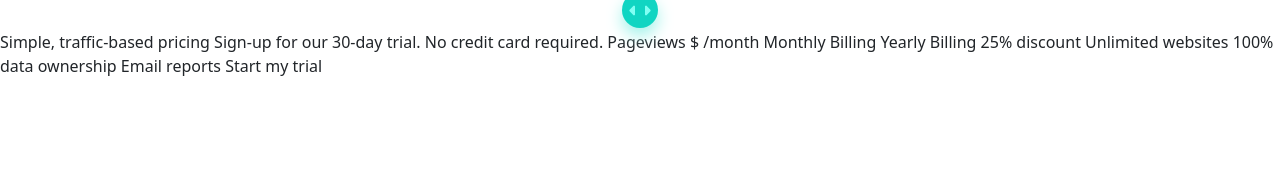
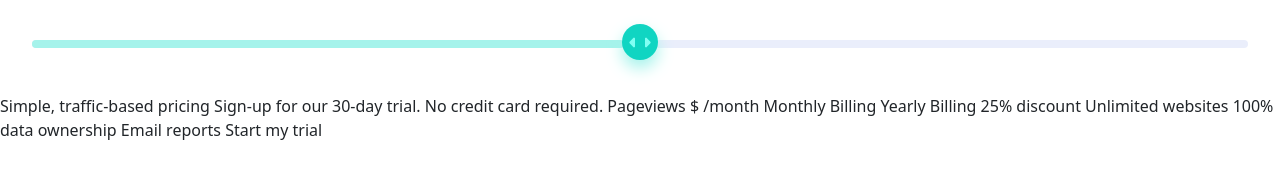
Before and after one commit to JustANipple/interactive-pricing-component, a plain HTML site: page index.html in a window 1280 px wide. Drawn offline with nearby package versions, Linux system fonts and the light colour scheme.

Commit message:
modified:   index.html 	modified:   scripts/script.js 	modified:   styles/css/main.css 	modified:   styles/css/main.css.map 	modified:   styles/scss/abstracts/_mixins.scss 	modified:   styles/scss/abstracts/_variables.scss 	modified:   styles/scss/components/_rangeBar.scss

```diff
--- a/index.html
+++ b/index.html
@@ -19,7 +19,15 @@
 </head>
 <body>
 
-  <input type="range" class="form-range">
+  <main>
+    <div>
+      <label for="slideRange"></label>
+      <input type="range" class="form-range" min="0" max="100000" id="slideRange">
+    </div>
+
+  </main>
+
+
 
   Simple, traffic-based pricing
   Sign-up for our 30-day trial. No credit card required.
--- a/scripts/script.js
+++ b/scripts/script.js
@@ -0,0 +1,10 @@
+const range = document.querySelector(`input[type="range"]`);
+const label = document.querySelector("label");
+range.addEventListener("input", (e) => {
+    const target = e.target;
+    const min = target.min;
+    const max = target.max;
+    const val = target.value;
+    const newValue = (val - min) * 100 / (max - min);
+    label.style.width = "calc(" + newValue + "% - 1rem)";
+});
--- a/styles/scss/abstracts/_mixins.scss
+++ b/styles/scss/abstracts/_mixins.scss
@@ -17,3 +17,10 @@
         opacity: 50%;
     }
 }
+
+@mixin track() {
+    -webkit-appearance: none;
+    box-shadow: none;
+    border: none;
+    background: v.$light-grayish-blue-slider;
+}
--- a/styles/scss/abstracts/_variables.scss
+++ b/styles/scss/abstracts/_variables.scss
@@ -12,7 +12,7 @@ $pale-blue: hsl(226, 100%, 87%); //CTA Text
 
 $white: hsl(0, 0%, 100%); //Pricing Component Background
 $very-pale-blue: hsl(230, 100%, 99%); //Main Background
-$light-grayish-blue: hsl(224, 65%, 95%); //Empty Slider Bar
+$light-grayish-blue-slider: hsl(224, 65%, 95%); //Empty Slider Bar
 $light-grayish-blue: hsl(223, 50%, 87%); //Toggle Background
 $grayish-blue: hsl(225, 20%, 60%); //Text
 $dark-desaturated-blue: hsl(227, 35%, 25%); //Text & CTA Background
--- a/styles/scss/components/_rangeBar.scss
+++ b/styles/scss/components/_rangeBar.scss
@@ -16,22 +16,33 @@ input[type="range"]::-ms-thumb {
 
 /* Input Track */
 input[type=range]::-webkit-slider-runnable-track  {
-    -webkit-appearance: none;
-    box-shadow: none;
-    border: none;
-    background: transparent;
-  }
+    @include m.track();
+}
 
-  input[type=range]::-moz-range-track {
-    -webkit-appearance: none;
-    box-shadow: none;
-    border: none;
-    background: transparent;
-  }
+input[type=range]::-moz-range-track {
+    @include m.track();
+}
 
-  input[type="range"]::-ms-track {
-    -webkit-appearance: none;
-    box-shadow: none;
-    border: none;
-    background: transparent;
-  }
+input[type="range"]::-ms-track {
+    @include m.track();
+}
+
+div {
+    position: relative;
+
+    label {
+        position: absolute;
+        left: 0;
+        background-color: v.$soft-cyan;
+        width: calc(50% - 1rem);
+        height: .5rem;
+        margin-block: .5rem;
+        border-radius: 100vw;
+    }
+}
+
+
+
+main {
+    padding: 2rem;
+}
```
Also changed, not shown: styles/css/main.css, 1 other file.
